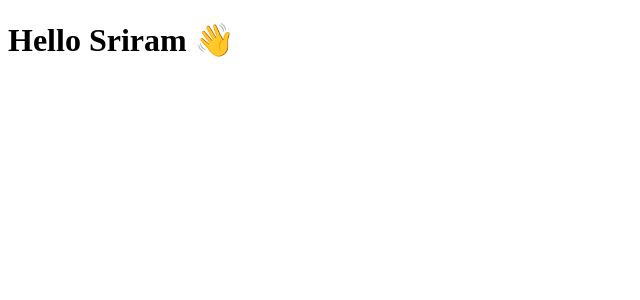
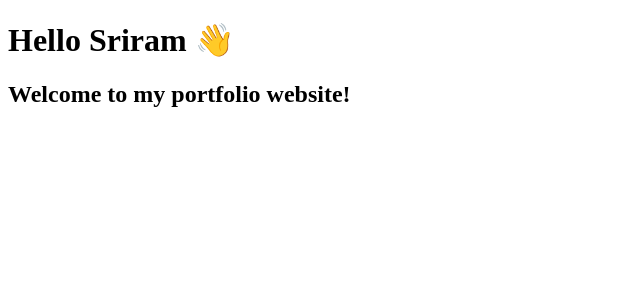
Before and after one commit to SriramBalaKrish/myportfolio, an Angular app: page / in a window 1280 px wide. Shown: the top 300 px of the page, without its empty margins (0-640 px from the left). Built offline with nearby package versions, Linux system fonts and the light colour scheme.

Commit message:
git add . git commit -m "Angular project" git push

```diff
--- a/src/app/app.html
+++ b/src/app/app.html
@@ -1,3 +1,4 @@
 <header role="banner">
   <h1>Hello Sriram 👋</h1>
+  <h2>Welcome to my portfolio website!</h2>
 </header>
```
